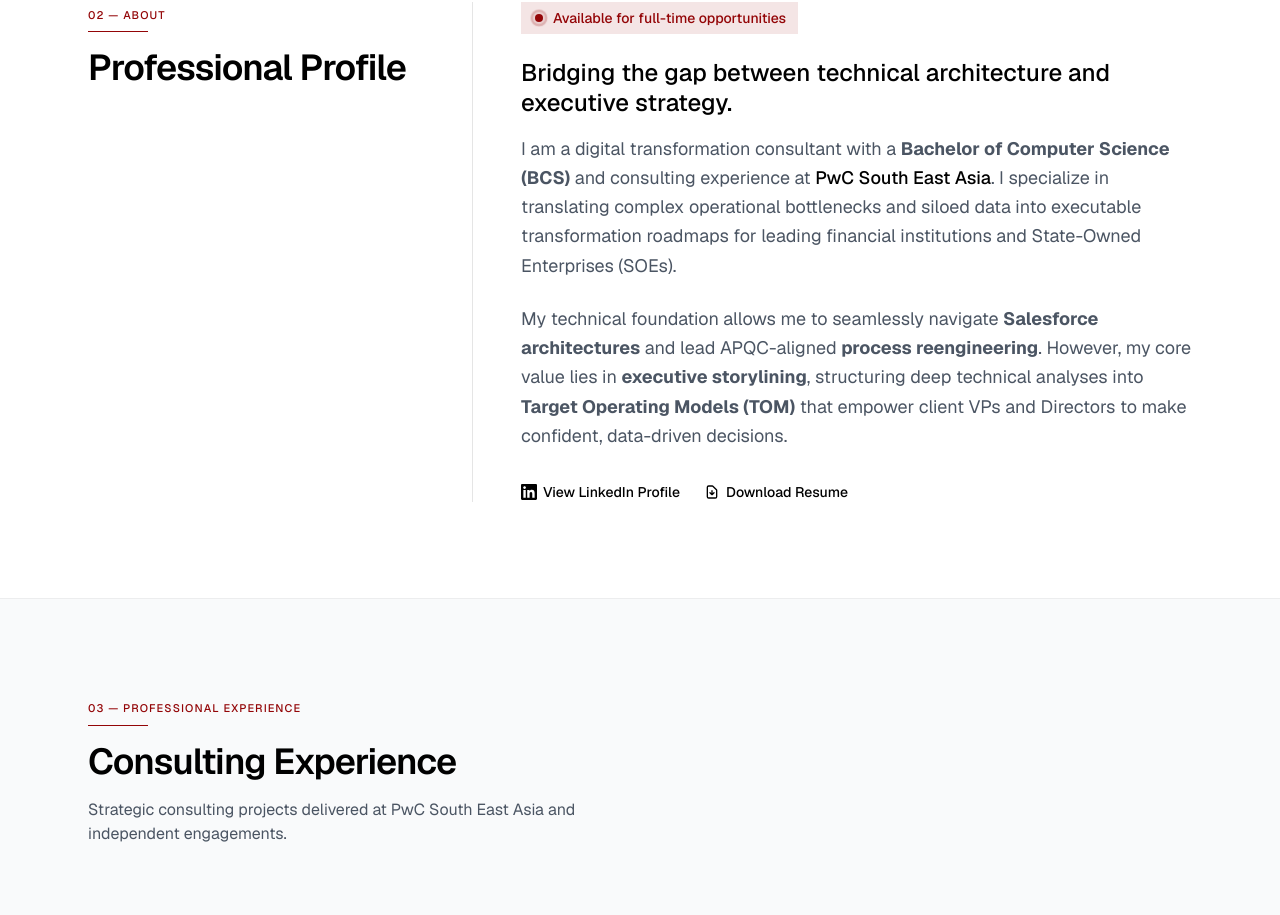
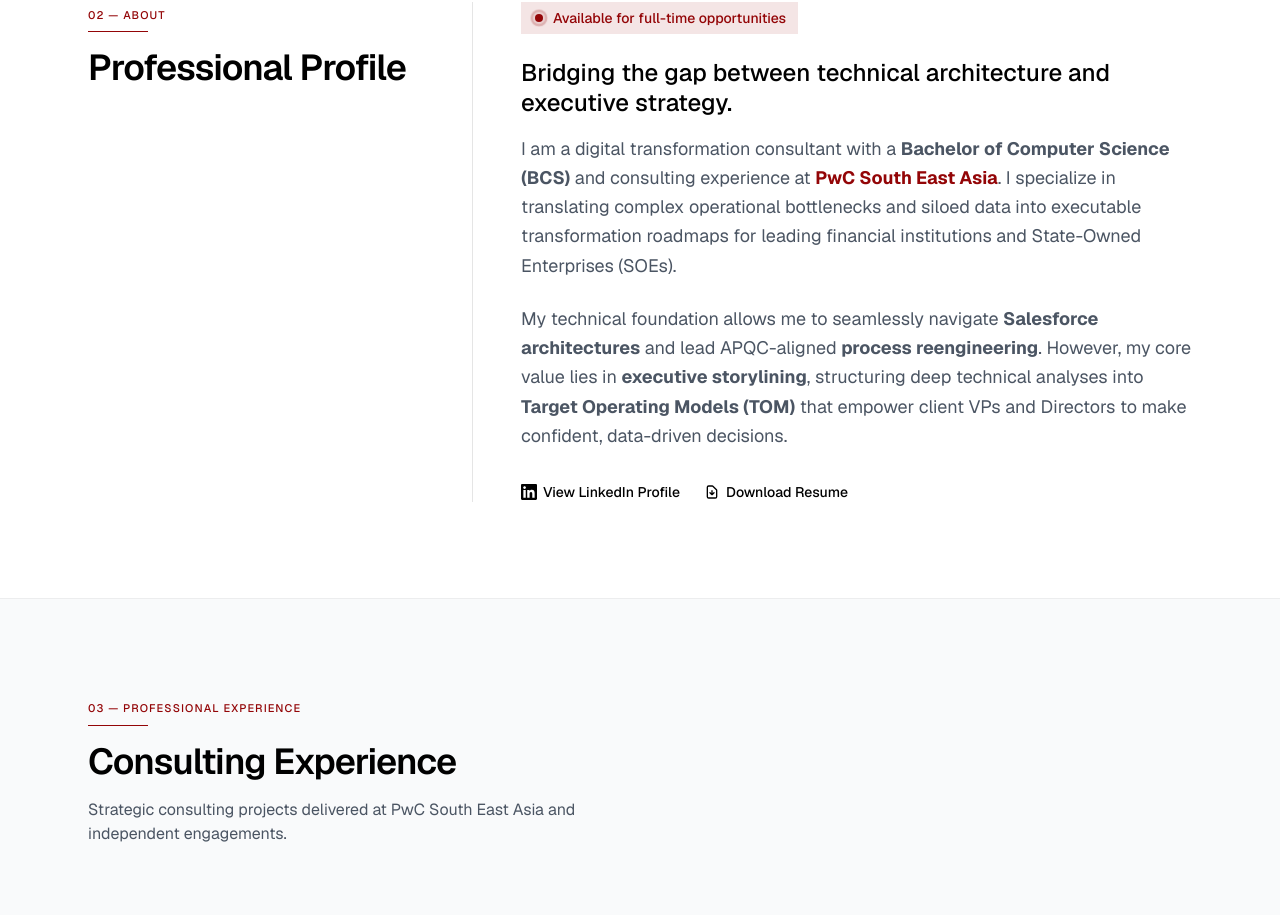
Before and after one commit to Markkreel/markkreel.github.io, a Next.js app: page / in a window 1280 px wide. Shown: the part 936-1851 px from the top of the page. Built offline with nearby package versions, Linux system fonts and the light colour scheme.

Commit message:
fix: Highlight company name in experience section with strong tag

```diff
--- a/app/page.tsx
+++ b/app/page.tsx
@@ -337,8 +337,8 @@
                   I am a digital transformation consultant with a{" "}
                   <strong>Bachelor of Computer Science (BCS)</strong> and
                   consulting experience at{" "}
-                  <span className="text-black font-medium">
-                    PwC South East Asia
+                  <span className="text-[#930507] font-medium">
+                    <strong>PwC South East Asia</strong>
                   </span>
                   . I specialize in translating complex operational bottlenecks
                   and siloed data into executable transformation roadmaps for
```
